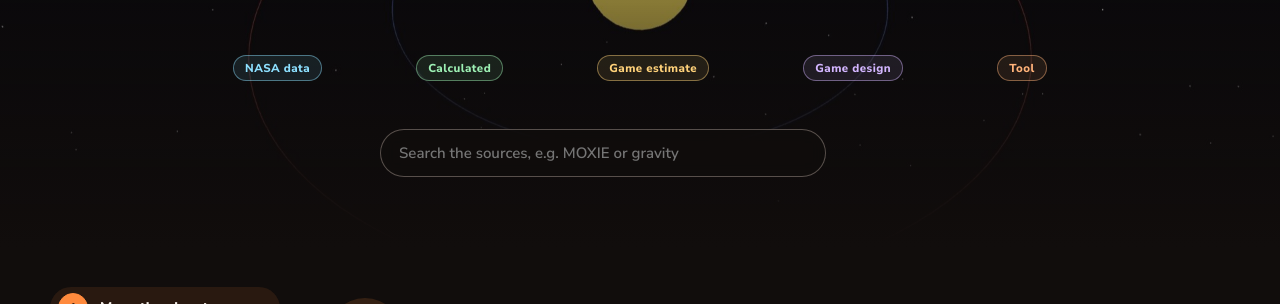
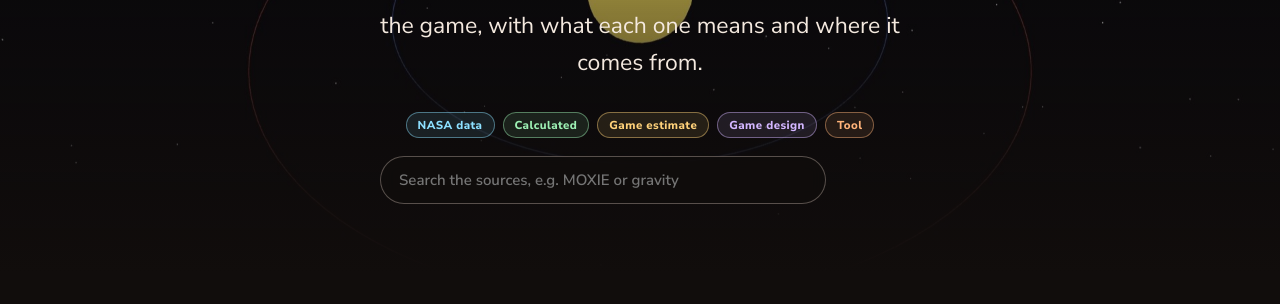
Before and after one commit to PhytosGuy/mars-game, a plain HTML site: page NAA/sources/index.html in a window 1280 px wide. Shown: the part 294-598 px from the top of the page. Drawn offline with Linux system fonts and the light colour scheme.

Commit message:
/NAA sources: fix the subheading and badge row
The hero subheading and the category badges both use the class "tag", so each
picked up the other's style. The badge style now applies only to badges, and
the subheading style only to the subheading.

Co-Authored-By: Claude Opus 5.5 <noreply@anthropic.com>

```diff
--- a/NAA/sources/sources.css
+++ b/NAA/sources/sources.css
@@ -1,12 +1,12 @@
 /* Sources page: one card per fact or feature, with what it is in the game, the real-world basis and its links */
 .ihero.small{min-height:62svh}
 .legend{display:flex;flex-wrap:wrap;justify-content:center;gap:8px;margin:6px 0 18px}
-.tag{display:inline-flex;align-items:center;padding:4px 11px;border-radius:999px;font:800 11.5px var(--fb);letter-spacing:.04em;white-space:nowrap;border:1px solid}
-.tag.nasa{color:#8de0ff;border-color:rgba(141,224,255,.45);background:rgba(141,224,255,.1)}
-.tag.calc{color:#9df0b4;border-color:rgba(157,240,180,.45);background:rgba(157,240,180,.1)}
-.tag.est{color:#ffd27a;border-color:rgba(255,210,122,.45);background:rgba(255,210,122,.1)}
-.tag.design{color:#d3b6ff;border-color:rgba(211,182,255,.45);background:rgba(211,182,255,.1)}
-.tag.tool{color:#ffb37a;border-color:rgba(255,179,122,.45);background:rgba(255,179,122,.1)}
+:is(.legend,.src) .tag{margin:0;display:inline-flex;align-items:center;padding:4px 11px;border-radius:999px;font:800 11.5px var(--fb);letter-spacing:.04em;white-space:nowrap;border:1px solid}
+:is(.legend,.src) .tag.nasa{color:#8de0ff;border-color:rgba(141,224,255,.45);background:rgba(141,224,255,.1)}
+:is(.legend,.src) .tag.calc{color:#9df0b4;border-color:rgba(157,240,180,.45);background:rgba(157,240,180,.1)}
+:is(.legend,.src) .tag.est{color:#ffd27a;border-color:rgba(255,210,122,.45);background:rgba(255,210,122,.1)}
+:is(.legend,.src) .tag.design{color:#d3b6ff;border-color:rgba(211,182,255,.45);background:rgba(211,182,255,.1)}
+:is(.legend,.src) .tag.tool{color:#ffb37a;border-color:rgba(255,179,122,.45);background:rgba(255,179,122,.1)}
 .search{display:flex;align-items:center;gap:10px;max-width:520px;margin:0 auto}
 .search input{flex:1;padding:13px 18px;border-radius:999px;border:1px solid var(--line2);background:rgba(17,13,12,.7);color:var(--text);font:600 15px var(--fb);backdrop-filter:blur(8px);-webkit-backdrop-filter:blur(8px)}
 .search input:focus{outline:none;border-color:var(--accent)}
--- a/NAA/spaceapps/info.css
+++ b/NAA/spaceapps/info.css
@@ -5,7 +5,7 @@
 .ihero-in{position:relative;width:min(900px,100% - 40px);margin:0 auto;padding:110px 0 70px}
 .ihero h1{font-size:clamp(46px,8vw,110px);line-height:1}
 .ihero h1 em{white-space:nowrap}
-.ihero .tag{max-width:40ch;margin:22px auto 30px}
+.ihero p.tag{max-width:40ch;margin:22px auto 30px}
 
 .doc{width:min(1180px,100% - 40px);margin:0 auto;display:grid;grid-template-columns:230px minmax(0,1fr);gap:56px;padding:40px 0 100px}
 .toc{position:sticky;top:90px;align-self:start;display:flex;flex-direction:column;gap:4px}
```
